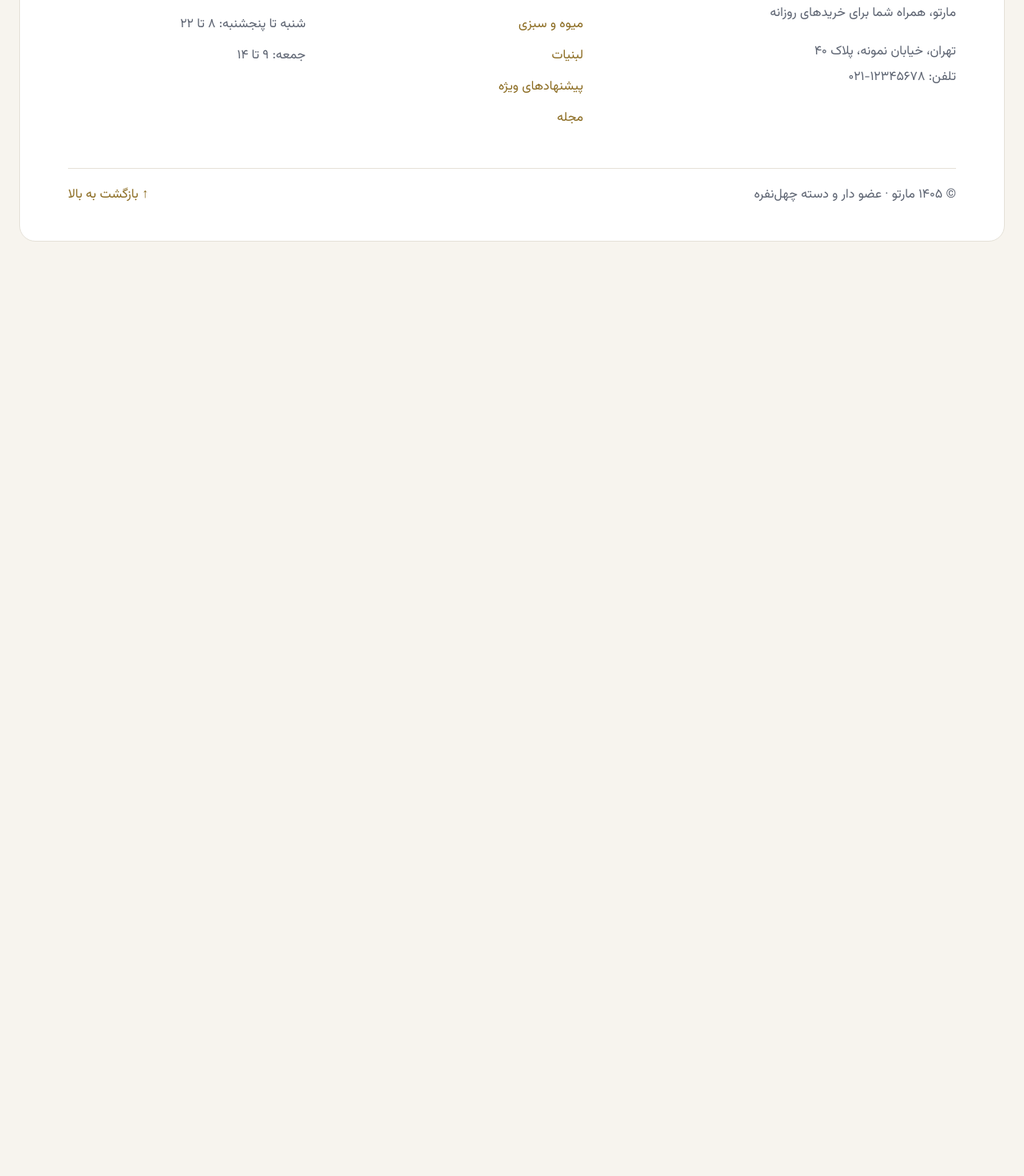
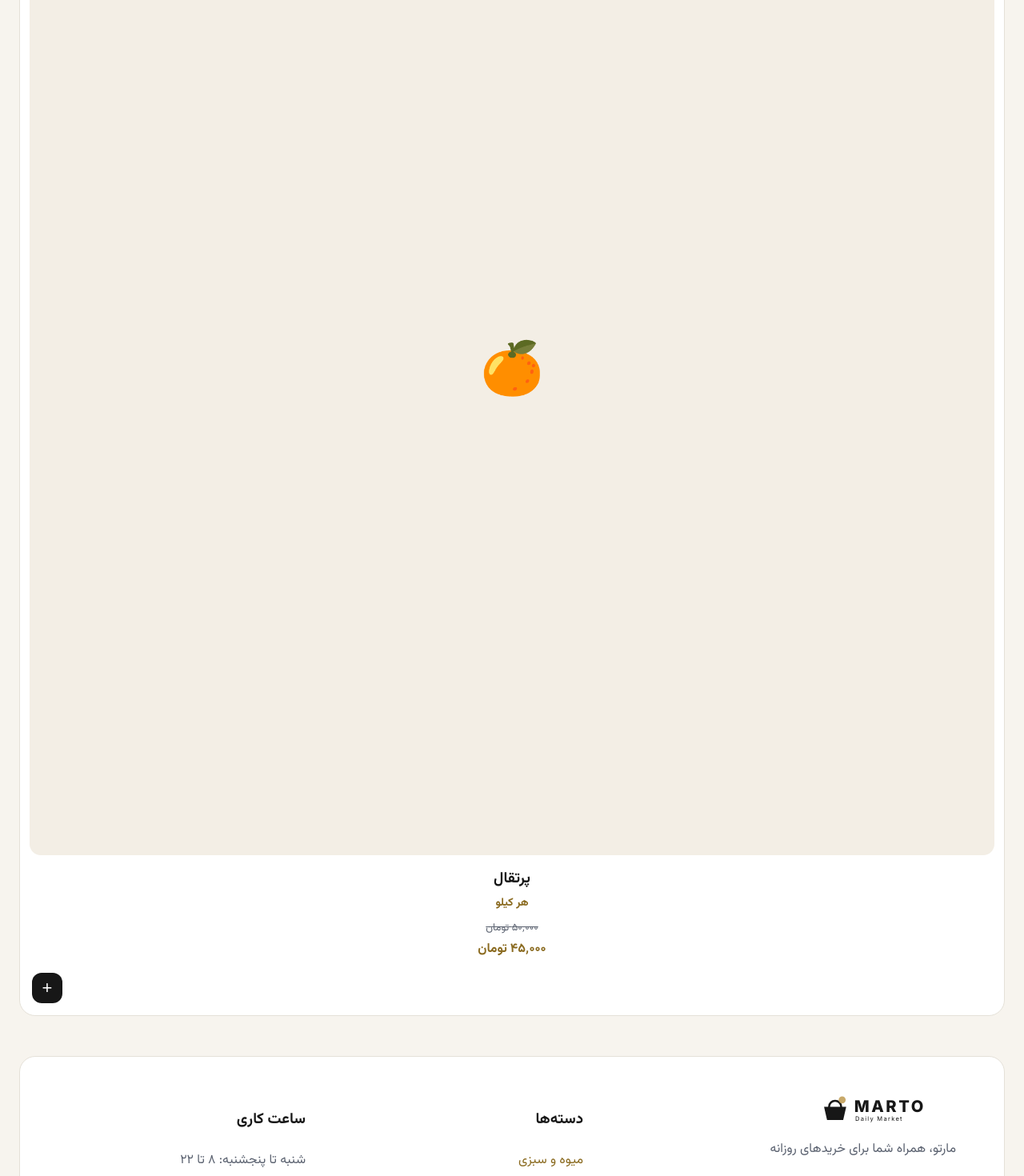
Before and after one commit to A-H-FEIZI/dry-shop, a React (Vite) app: page / in a window 1280 px wide. Shown: the part 780-2250 px from the top of the page at 80% size. Before the commit the page ends 1106 px from the top, so only its background shows below. Built offline with nearby package versions, Linux system fonts and the light colour scheme.

Commit message:
feat: ProductCard component with typed props (week 5 step 1)

```diff
--- a/src/App.tsx
+++ b/src/App.tsx
@@ -1,8 +1,22 @@
+import ProductCard from './components/ProductCard.tsx'
+import type { Card } from './shared/types.ts'
 import CategoryNav from './components/CategoryNav.tsx'
 import Footer from './components/Footer.tsx'
 import Header from './components/Header.tsx'
 import Hero from './components/Hero.tsx'
 import LogoSprite from './components/LogoSprite.tsx'
+
+const SAMPLE_CARD: Card = {
+  id: 102,
+  title: 'پرتقال',
+  unit: 'هر کیلو',
+  emoji: '🍊',
+  image: null,
+  price: '۴۵٬۰۰۰ تومان',
+  oldPrice: '۵۰٬۰۰۰ تومان',
+  discount: '۱۰٪',
+  inStock: true,
+}
 
 export default function App() {
     return (
@@ -13,6 +27,7 @@ export default function App() {
       <main id="main">
         <Hero />
       </main>
+      <ProductCard card={SAMPLE_CARD} onAdd={(id) => console.log('add', id)} />
       <Footer />
         </>
     )
--- /dev/null
+++ b/src/components/ProductCard.tsx
@@ -0,0 +1,45 @@
+import type { Card } from '../shared/types.ts'
+
+type ProductCardProps = {
+    card: Card
+    onAdd: (id: number) => void
+}
+
+export default function ProductCard({ card, onAdd }: ProductCardProps) {
+    return (
+        <div className={card.inStock ? 'product-card' : 'product-card out'}>
+            {card.discount && <span className="discount">{card.discount}</span>}
+
+            <button type="button" className="favorite" aria-label="علاقه مندی">
+                 ♡
+            </button>
+
+            <div className="product-emoji">
+                {card.image ? (
+                    <img src={card.image} alt="" />
+                ) : (
+                    <span aria-hidden="true">{card.emoji}</span>
+                )}
+                {!card.inStock && <span className="solid-out">ناموجود</span>}
+            </div>
+
+            <h3>{card.title}</h3>
+            <p className="product-brand">{card.unit}</p>
+
+            <div className="price">
+                {card.oldPrice && <span className="old-price">{card.oldPrice}</span>}
+                <span>{card.price}</span>
+            </div>
+
+            <button
+            type="button"
+            className="add-btn"
+            aria-label={`افزودن ${card.title} به سبد`}
+            disabled={!card.inStock}
+            onClick={() => onAdd(card.id)}
+            >
+                +
+            </button>
+        </div>
+    )
+}
```
